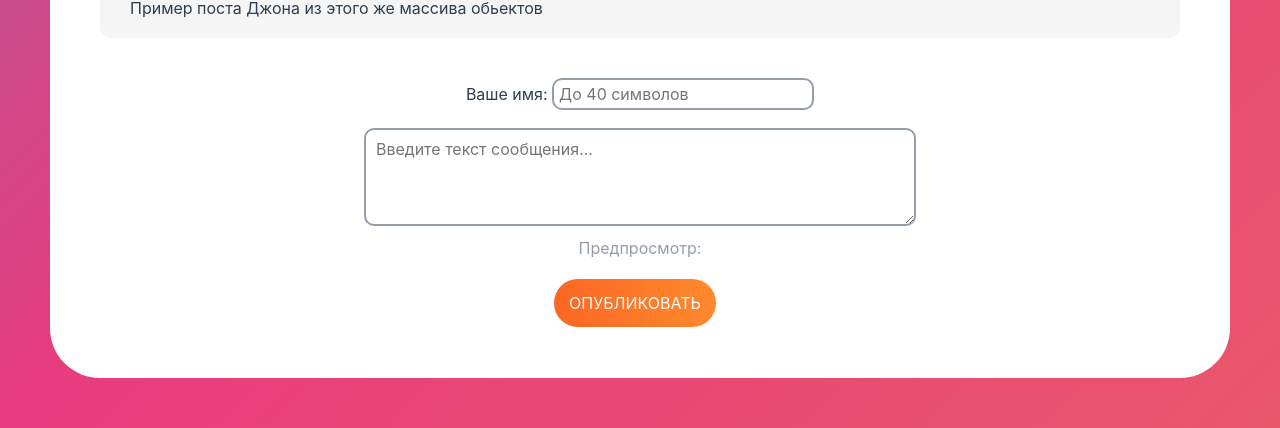
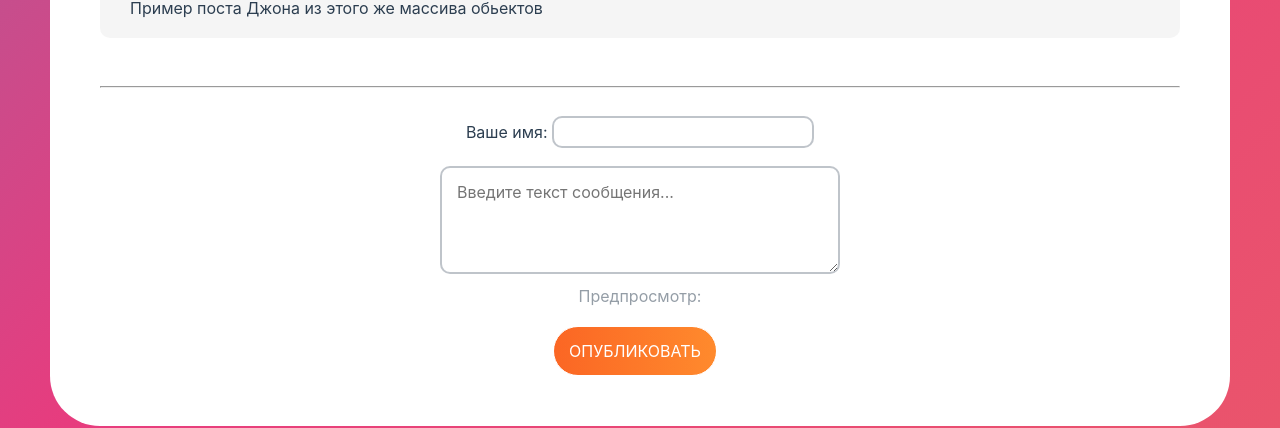
Before and after one commit to mityaua/guestbook-vuejs, a Vue app: page / in a window 1280 px wide. Shown: the part 441-869 px from the top of the page. Built offline with nearby package versions, Linux system fonts and the light colour scheme.

Commit message:
Правит стили, исправляет отображение времени и счётчика

```diff
--- a/public/index.html
+++ b/public/index.html
@@ -1,11 +1,12 @@
 <!DOCTYPE html>
-<html lang="">
+<html lang="ru">
   <head>
     <meta charset="utf-8" />
     <meta http-equiv="X-UA-Compatible" content="IE=edge" />
     <meta name="viewport" content="width=device-width,initial-scale=1.0" />
     <link rel="icon" href="<%= BASE_URL %>favicon.png" />
     <title>Гостевая книга | GuestBook</title>
+    <meta name="description" content="Пример реализации гостевой книги на VueJS 3" />
   </head>
   <body>
     <noscript>
@@ -15,6 +16,5 @@
       >
     </noscript>
     <div id="app"></div>
-    <!-- built files will be auto injected -->
   </body>
 </html>
--- a/src/App.vue
+++ b/src/App.vue
@@ -1,21 +1,26 @@
 <template>
+  <header>
     <h1 class="title center">Гостевая книга</h1>
     <p class="center">{{ total }}</p>
+  </header>
 
+  <main>
     <List v-bind:posts="posts" />
+
+    <hr />
 
     <form @submit.prevent="onSubmit" class="form center">
       <label>
         Ваше имя:
         <input
           type="text"
+          class="form__name"
+          title="Имя может быть от 2 до 40 символов"
           v-model.lazy.trim="name"
-        required
-        pattern=".{2,20}"
+          pattern=".{2,40}"
           maxlength="40"
           spellcheck="false"
-        placeholder="До 40 символов"
-        class="form__name"
+          required
         />
       </label>
 
@@ -25,12 +30,19 @@
         cols="50"
         rows="4"
         placeholder="Введите текст сообщения..."
+        title="Длинна сообщения от 2 до 200 символов"
         v-model.trim="comment"
         required
         v-bind:minlength="min"
         v-bind:maxlength="max"
-      class="form__comment"
+        class="textarea__comment"
       ></textarea>
+
+      <div>
+        <span v-if="comment" class="textarea__length">{{
+          max - comment.length
+        }}</span>
+      </div>
 
       <div class="preview">
         <p class="preview__title">Предпросмотр:</p>
@@ -38,13 +50,11 @@
           Имя: <b>{{ name }}</b>
         </p>
         <p v-if="comment" class="preview__comment">Сообщение: {{ comment }}</p>
-      <p v-if="comment" class="preview__length">
-        Осталось символов: {{ max - comment.length }}
-      </p>
       </div>
 
       <Button type="submit">Опубликовать</Button>
     </form>
+  </main>
 </template>
 
 <script>
@@ -93,14 +103,6 @@ export default {
     total() {
       return `Всего записей: ${this.posts.length}`;
     },
-    commentTime() {
-      return `${new Date()
-        .toISOString()
-        .split("T")[0]
-        .split("-")
-        .reverse()
-        .join(".")} (${new Date().toString().split(" ")[4]})`;
-    },
   },
   methods: {
     onSubmit() {
@@ -108,7 +110,12 @@ export default {
         id: new Date().valueOf(),
         name: this.name,
         comment: this.comment,
-        time: this.commentTime,
+        time: `${new Date()
+          .toISOString()
+          .split("T")[0]
+          .split("-")
+          .reverse()
+          .join(".")} (${new Date().toString().split(" ")[4]})`,
       });
 
       createToast("Ваша запись успешно добавлена", {
@@ -185,7 +192,6 @@ a {
 }
 
 body {
-  /* background: linear-gradient(45deg, #f17c58, #eb722c, #ffdc18, #ff3706); */
   background: linear-gradient(-45deg, #ee7752, #e73c7e, #23a6d5, #23d5ab);
   background-size: 400% 400%;
   animation: gradient 15s ease infinite;
@@ -218,21 +224,46 @@ body {
 }
 
 .form {
-  /* padding: 10px; */
+  position: relative;
+  margin: 0 auto;
+  padding-top: 20px;
+  max-width: 400px;
 }
 
 .form__name {
-  border: 2px solid rgb(44, 62, 80, 0.5);
+  border: 2px solid rgb(44, 62, 80, 0.3);
   border-radius: 10px;
   padding: 5px;
 }
 
-.form__comment {
+.form__name:focus:invalid {
+  outline: 2px solid #f73d3d;
+}
+
+.form__name:focus:valid {
+  outline: 2px solid #40ae00;
+}
+
+.textarea__comment {
   max-width: 100%;
-  border: 2px solid rgb(44, 62, 80, 0.5);
+  border: 2px solid rgb(44, 62, 80, 0.3);
   border-radius: 10px;
-  padding: 10px;
+  padding: 15px;
   resize: vertical;
+}
+
+.textarea__length {
+  position: absolute;
+  right: -10px;
+  top: 60px;
+  display: inline-flex;
+  justify-content: center;
+  align-items: center;
+  width: 35px;
+  height: 35px;
+  color: #2c3e50;
+  background-color: #b6b9c2;
+  border-radius: 50%;
 }
 
 .preview {
@@ -254,11 +285,13 @@ body {
 
 .preview__name {
   margin-bottom: 10px;
+  word-break: break-word;
 }
 
 .preview__comment {
   margin-bottom: 10px;
   white-space: pre-line;
+  word-break: break-word;
 }
 
 @keyframes gradient {
--- a/src/components/ListItem.vue
+++ b/src/components/ListItem.vue
@@ -52,6 +52,16 @@ export default {
   background-color: rgba(248, 217, 188, 0.3);
 }
 
+.item:nth-child(even):hover,
+.item:nth-child(even):focus {
+  background-color: rgba(248, 217, 188, 0.6);
+}
+
+.item:hover,
+.item:focus {
+  background-color: rgba(231, 229, 229, 0.8);
+}
+
 .item__photo {
   margin-right: 20px;
 }
@@ -72,6 +82,7 @@ export default {
 .item__name {
   margin-bottom: 10px;
   font-weight: bold;
+  word-break: break-word;
 }
 
 @media screen and (min-width: 768px) {
@@ -82,5 +93,6 @@ export default {
 
 .item__comment {
   padding: 10px 0;
+  word-break: break-word;
 }
 </style>
```
Also changed, not shown: public/favicon.png. Lines whose indentation alone changed are shown as unchanged.
